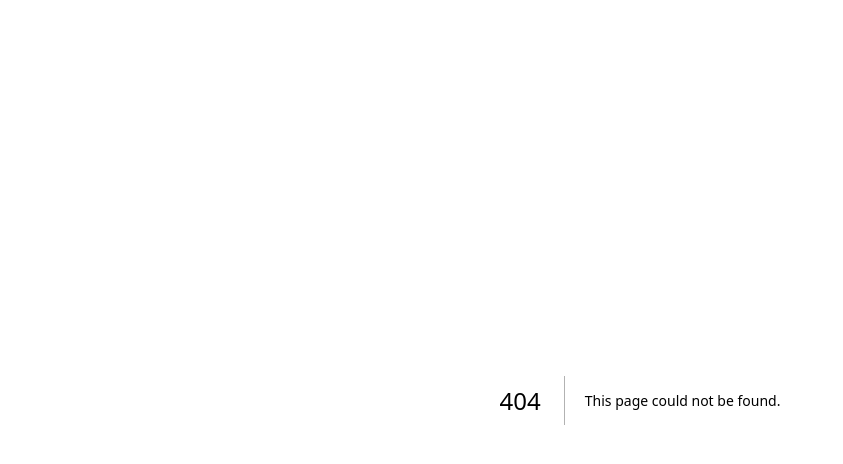
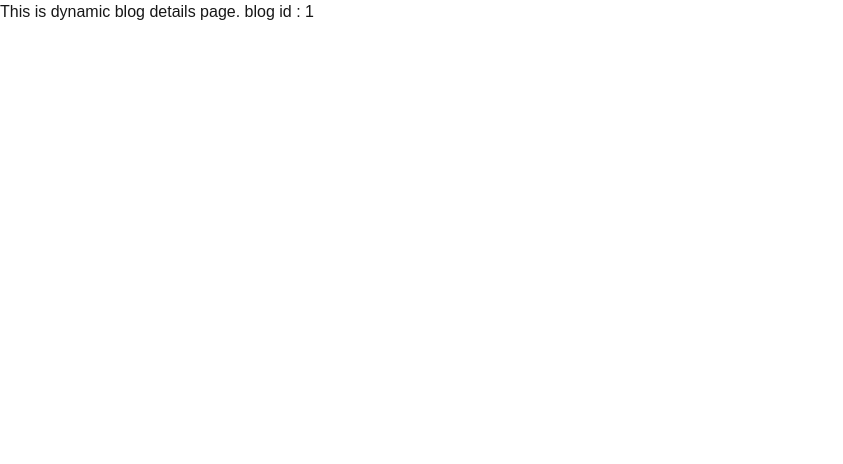
Before and after one commit to mayesha6/nextjs-app, a Next.js app: page /blog/1 in a window 1280 px wide. Before the commit this address had no page. Shown: the top 464 px of the page, without its empty margins (0-843 px from the left). Built offline with nearby package versions, Linux system fonts and the light colour scheme.

Commit message:
create blog details page using dynamic routing

```diff
--- /dev/null
+++ b/src/app/blog/[blogId]/page.tsx
@@ -0,0 +1,14 @@
+const BlogDetailsPage = async ({
+  params,
+}: {
+  params: Promise<{ blogId: string }>;
+}) => {
+  const { blogId } = await params;
+  return (
+    <div>
+      <h1>This is dynamic blog details page. blog id : {blogId}</h1>
+    </div>
+  );
+};
+
+export default BlogDetailsPage;
```
